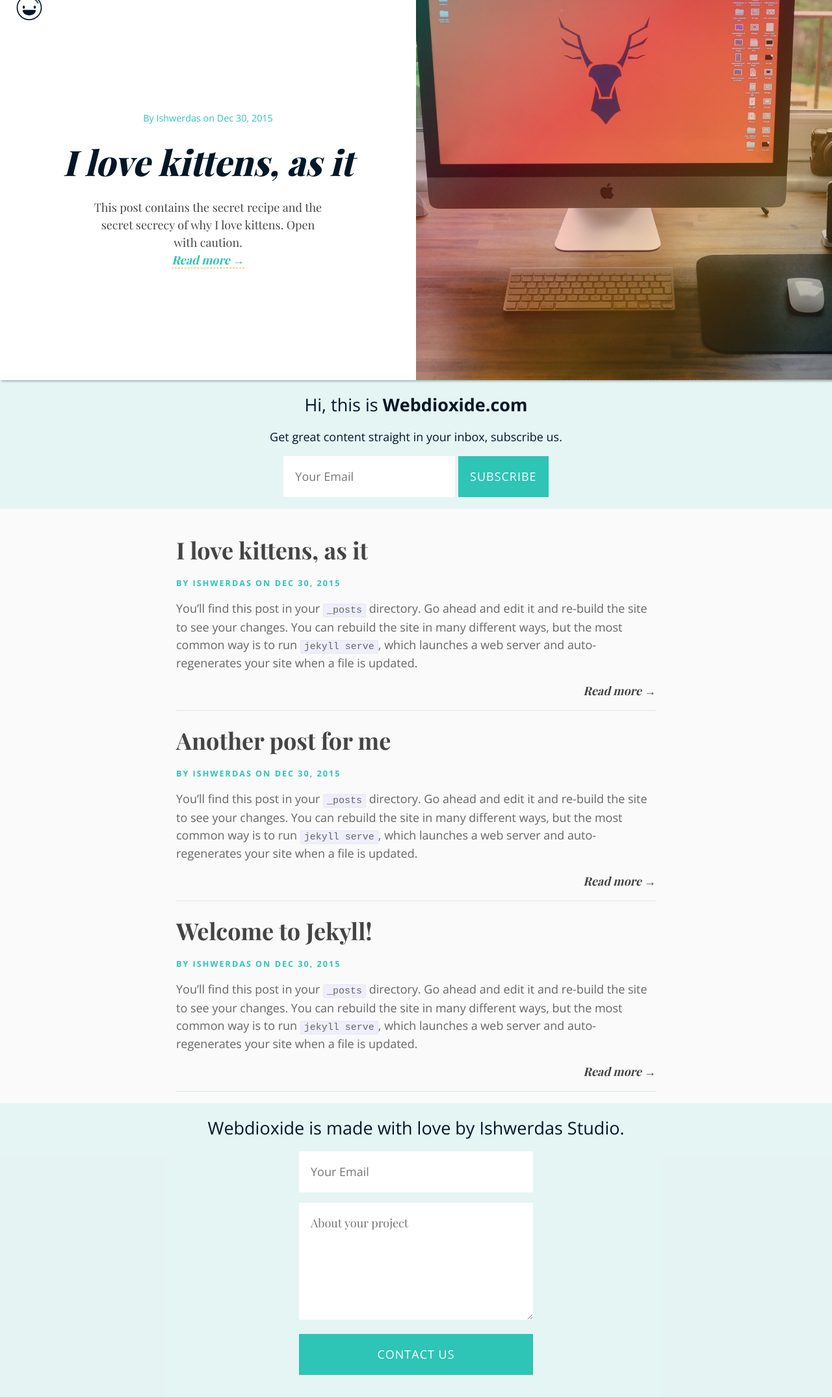
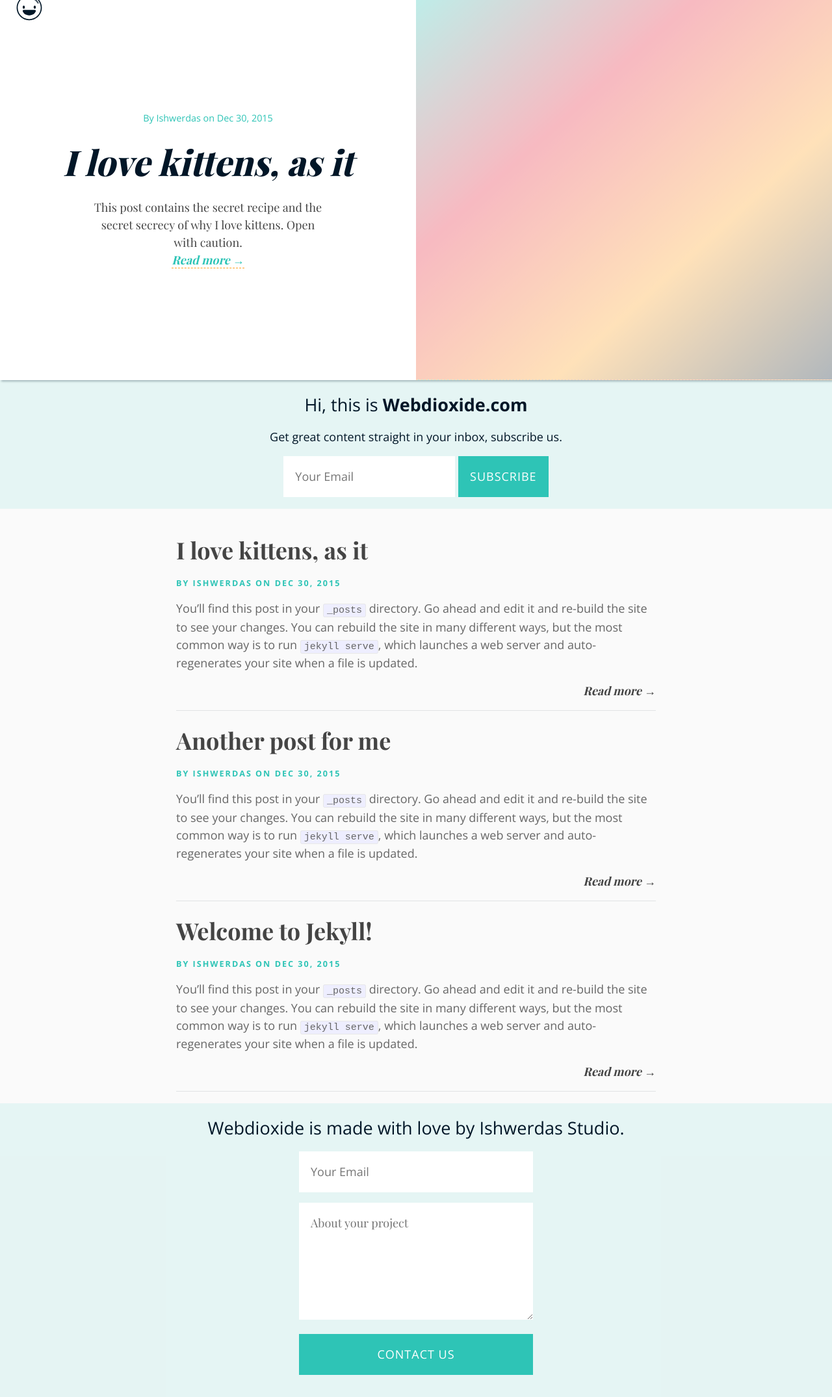
Before and after one commit to Ishwerdas/webdioxide, a Jekyll site: the page built from index.html, in a window 1280 px wide. Shown: the whole page at 65% size. Built offline with Jekyll 4.4.1, drawn with Linux system fonts in a browser that asks for light colours; some web fonts are replaced.

Commit message:
theek kita featured post url

```diff
--- a/_includes/featured_post.html
+++ b/_includes/featured_post.html
@@ -6,7 +6,7 @@
       <a class="read-more" href="{{ post.url | prepend: site.baseurl }}">Read more <strong>→ </strong></a>
     </div>
     {% if post.image %}
-    <div class="featured-post-image" style="background-image:url({{site.url}}/images/{{post.image}});">
+    <div class="featured-post-image" style="background-image:url({{site.url}}/{{site.baseurl}}images/{{post.image}});">
       {% else %}
       <div class="featured-post-image" style="background-image:url({{site.url}}/images/welcome.jpg);">
         {% endif %}
```
